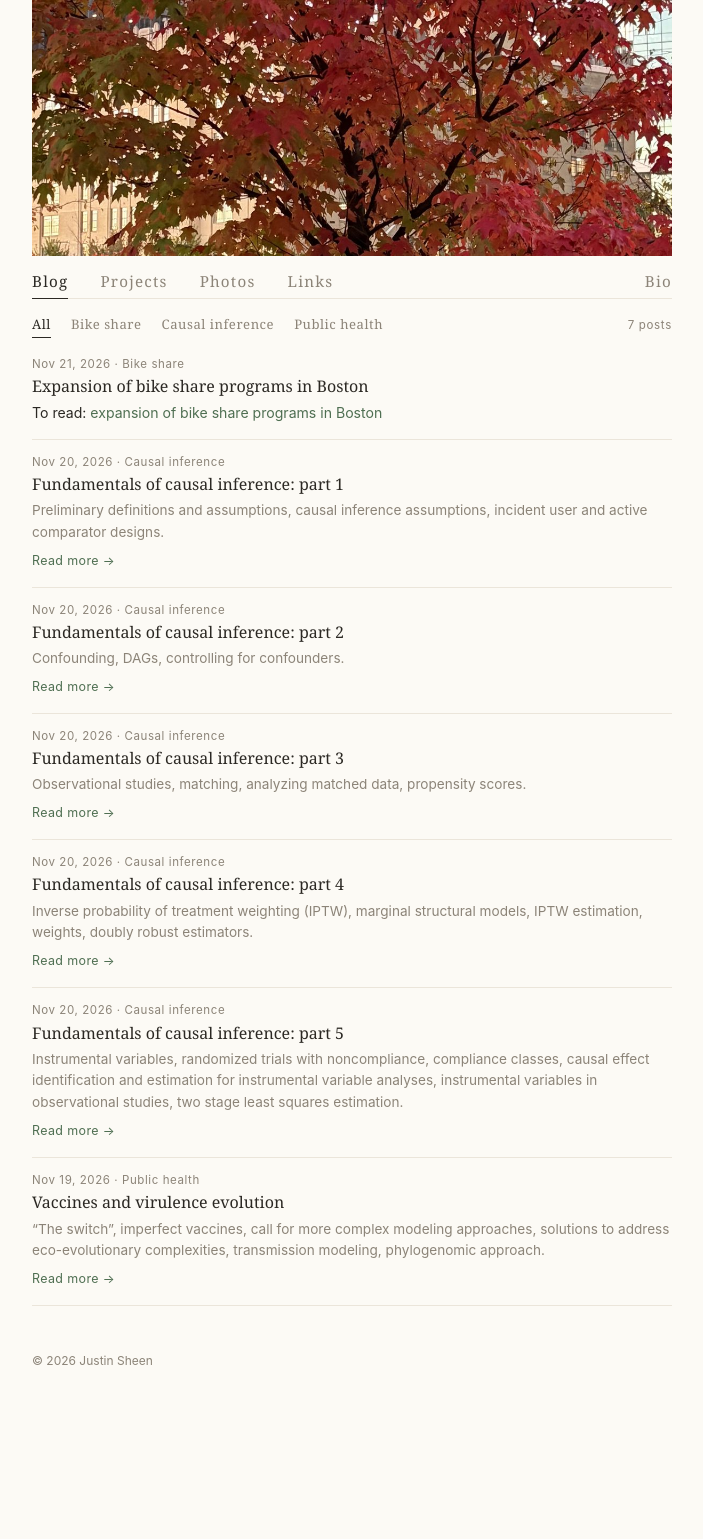
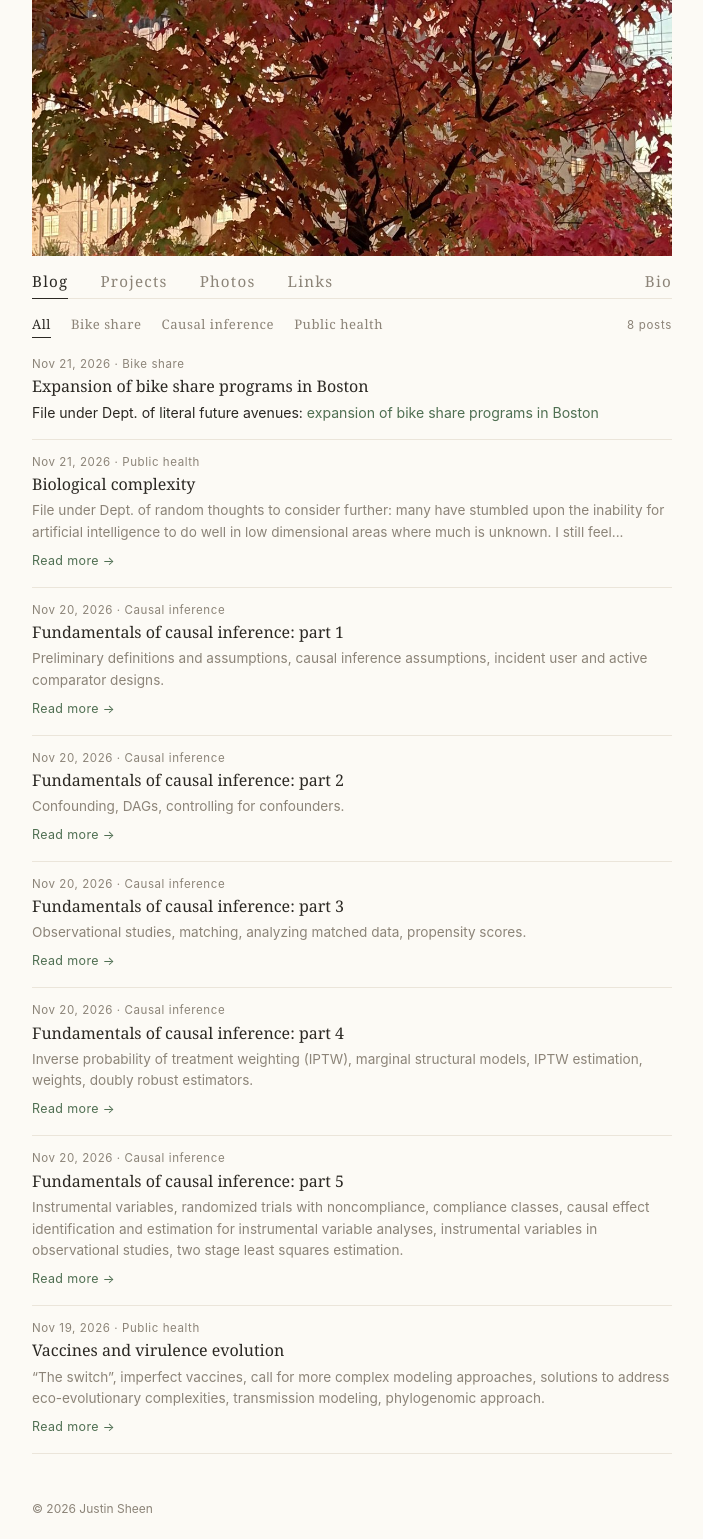
Before and after one commit to jsheen/jsheen.github.io, a Jekyll site: the page built from index.html, in a window 1280 px wide. Shown: the whole page, without its empty margins (288-991 px from the left). Built offline with Jekyll 4.4.1, drawn with Linux system fonts in a browser that asks for light colours; before the commit the page ends 1391 px from its top, so only the background shows below that.

Commit message:
Add Biological complexity post; reword bike share lead-in
Co-Authored-By: Claude Opus 5.5 <noreply@anthropic.com>

```diff
--- /dev/null
+++ b/_posts/2026-11-21-biological-complexity.md
@@ -0,0 +1,9 @@
+---
+layout: post
+category: public-health
+title: "Biological complexity"
+date: 2026-11-21 10:00:00 -0500
+tags: [biology, ai]
+---
+
+File under Dept. of random thoughts to consider further: many have stumbled upon the inability for artificial intelligence to do well in low dimensional areas where much is unknown. I still feel this is the most interesting frontier of human endeavors. It's always been there, it just got a little hard to see for a moment.
```
Also changed, not shown: _posts/2026-11-21-expansion-of-bike-share-programs-in-boston.md (+1 -1 lines).
